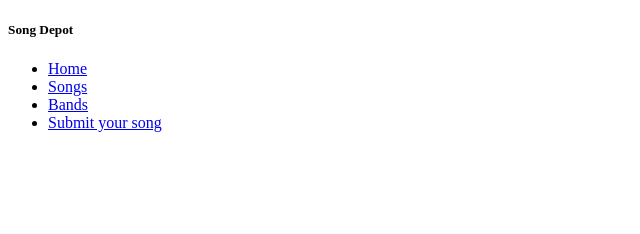
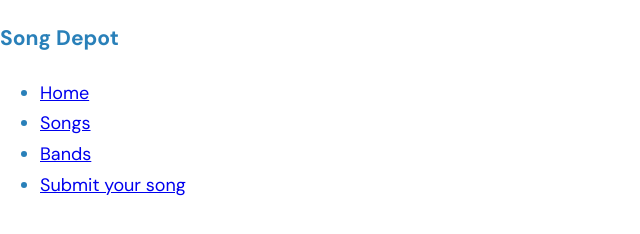
Before and after one commit to gombroo/learning-git-2, a plain HTML site: page index.html in a window 1280 px wide. Shown: the whole page, without its empty margins (0-640 px from the left). Drawn offline with Linux system fonts and the light colour scheme.

Commit message:
Add global css styles

```diff
--- a/css/style.css
+++ b/css/style.css
@@ -0,0 +1,23 @@
+/* Global */
+
+*, *::before, *::after {
+	box-sizing: border-box;
+}
+
+body {
+  margin: 0;
+  font-size: 18px;
+  line-height: 1.7;
+  font-family: 'DM Sans', sans-serif;
+  color: #2980b9;
+}
+
+.container {
+  max-width: 1140px;
+  padding: 0 20px;
+  margin: 0 auto;
+}
+
+section {
+  padding: 50px 0;
+}
--- a/index.html
+++ b/index.html
@@ -4,11 +4,12 @@
     <meta charset="utf-8">
     <title>Lenny Kravitz - Always on the Run</title>
     <link rel="stylesheet" href="css/style.css">
+    <link href="https://fonts.googleapis.com/css?family=DM+Sans:400,500,700&display=swap&subset=latin-ext" rel="stylesheet">
   </head>
   <body>
     <nav class="navigation">
       <div class="logo">
-        <h5>Song Depot</h5>
+        <h3>Song Depot</h3>
       </div>
       <div class="menu">
         <ul>
```
